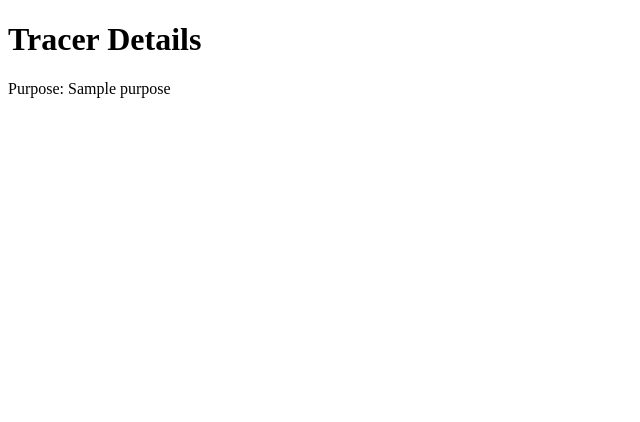
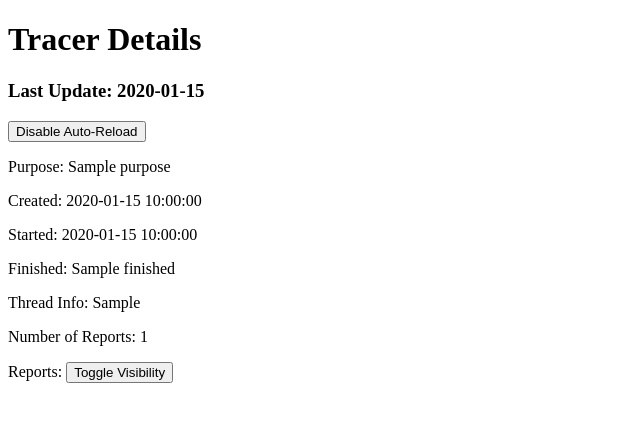
Before and after one commit to ArchAIve-Project/Backend, a Flask app: template ASVisual/templates/run.html in a window 1280 px wide. Shown: the top 422 px of the page, without its empty margins (0-640 px from the left). Run offline with Flask 3, Linux system fonts and the light colour scheme; the template is opened without the code that fills it: most values are stand-ins (such as "Sample title", 1, 10 or a date in 2020); parts of the project's set-up code (start-up, migrations or seed data) failed here and were passed over.

Commit message:
completed index and tracerdetail pages for ASVisualiser

```diff
--- a/ASVisual/templates/run.html
+++ b/ASVisual/templates/run.html
@@ -4,9 +4,76 @@
     <meta charset="UTF-8">
     <meta name="viewport" content="width=device-width, initial-scale=1.0">
     <title>Tracer Details | ASVisualiser</title>
+    <style>
+        #reportsDiv {
+            display: none;
+        }
+    </style>
 </head>
 <body>
     <h1>Tracer Details</h1>
+    <h3>Last Update: {{ lastUpdate }}</h3>
+    <button id="refreshButton" onclick="toggleReload()">Disable Auto-Reload</button>
     <p>Purpose: {{ tracerInfo['purpose'] }}</p>
+    <p>Created: {{ tracerInfo['created'] }}</p>
+    <p>Started: {{ tracerInfo['started'] }}</p>
+    <p>Finished: {{ tracerInfo['finished'] }}</p>
+    <p>Thread Info: {{ tracerInfo['threadInfo'] }}</p>
+    <p>Number of Reports: {{ tracerInfo['reports']|length }}</p>
+    <p>Reports: <button onclick="toggleReportsVisibility()">Toggle Visibility</button></p>
+    <div id="reportsDiv">
+        {% for report in tracerInfo['reports'] %}
+            <ul>
+                <li>Source: {{ report['source'] }}</li>
+                <li>Message: {{ report['message'] }}</li>
+                <li>Extra Data: {{ report['extraData'] }}</li>
+                <li>Created: {{ report['created'] }}</li>
+                <li>Thread Info: {{ report['thread'] }}</li>
+            </ul>
+        {% endfor %}
+    </div>
+    <script>
+        function toggleReportsVisibility() {
+            const reportsDiv = document.getElementById('reportsDiv');
+            reportsDiv.style.display = reportsDiv.style.display === 'none' ? 'block' : 'none';
+            localStorage.setItem('displayReports', String(reportsDiv.style.display === 'block'));
+            console.log('Reports visibility toggled:', localStorage.getItem('displayReports'));
+        }
+
+        var displayReports = localStorage.getItem('displayReports') === 'true';
+        console.log('Initial reports visibility:', displayReports, localStorage.getItem('displayReports'));
+        if (displayReports) {
+            document.getElementById('reportsDiv').style.display = 'block';
+        } else {
+            document.getElementById('reportsDiv').style.display = 'none';
+        }
+
+        var autoRefresh = localStorage.getItem('autoRefresh') !== 'false';
+        var timeoutID = null;
+
+        function timeoutReload() {
+            timeoutID = setTimeout(() => {
+                window.location.reload();
+            }, 3000)
+        }
+
+        function toggleReload() {
+            autoRefresh = !autoRefresh;
+            localStorage.setItem('autoRefresh', String(autoRefresh));
+            if (autoRefresh) {
+                document.getElementById('refreshButton').textContent = 'Disable Auto-Reload';
+                timeoutReload();
+            } else {
+                document.getElementById('refreshButton').textContent = 'Enable Auto-Reload';
+                clearInterval(timeoutID);
+            }
+        }
+
+        if (autoRefresh) {
+            timeoutReload();
+        } else {
+            document.getElementById('refreshButton').textContent = 'Enable Auto-Reload';
+        }
+    </script>
 </body>
 </html>
```
Also changed, not shown: ASVisual/templates/index.html (+32 -1 lines), ASVisual/visualiser.py (+10 -1 lines).
